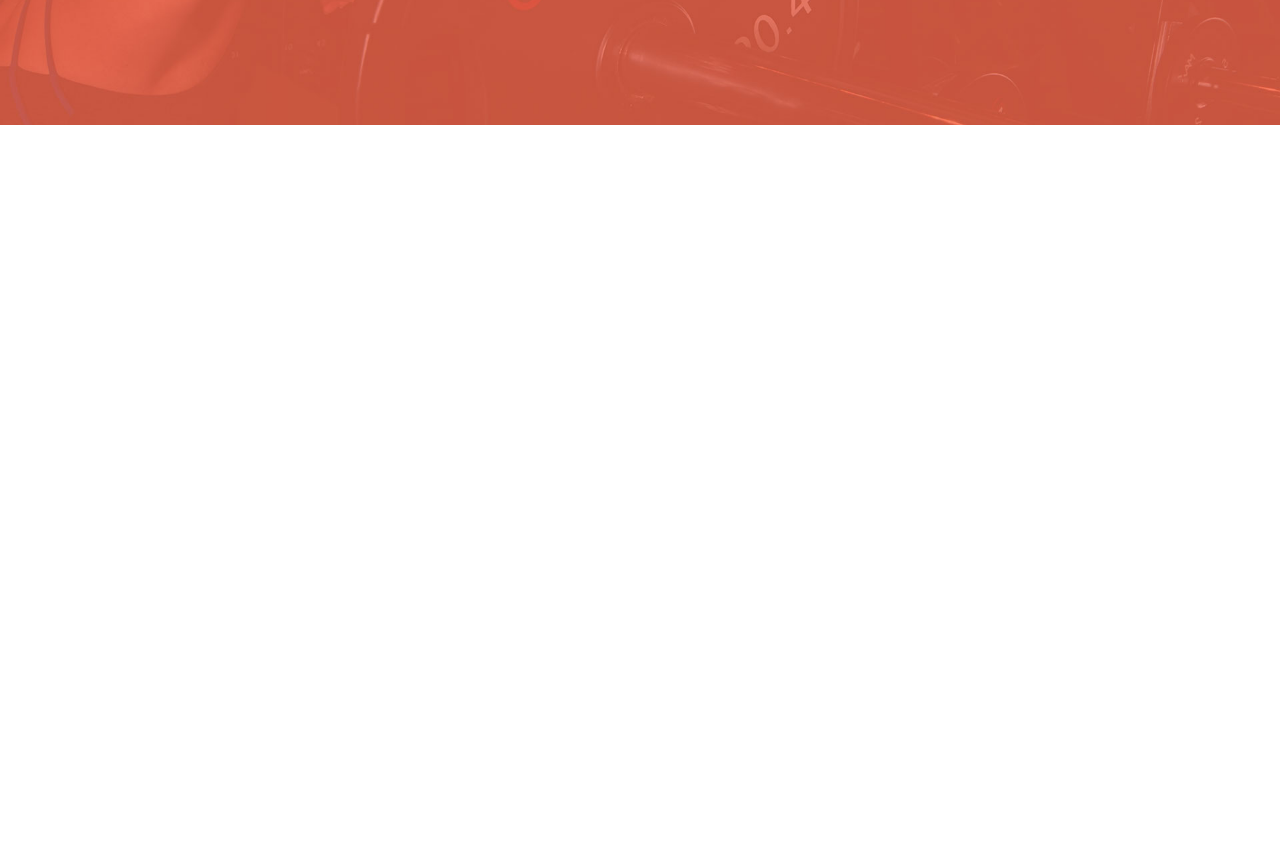
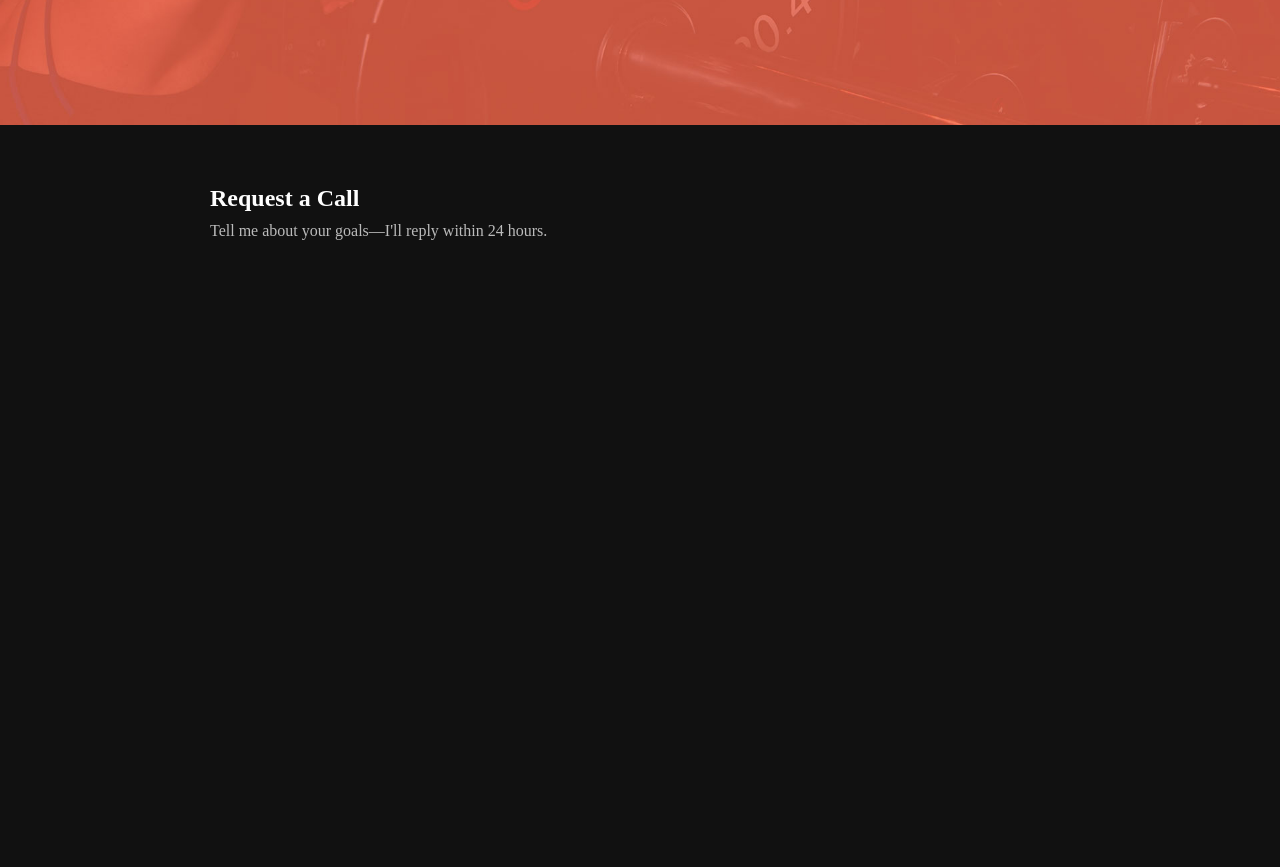
Before and after one commit to roomfulmoshe/moshes_personal_training_website, a plain HTML site: page index.html in a window 1280 px wide. Shown: the part 5204-6071 px from the top of the page. Before the commit the page ends 5939 px from the top, so only its background shows below. Drawn offline with nearby package versions, Linux system fonts and the light colour scheme; a script that the page names is missing.

Commit message:
Form Integration

```diff
--- a/index.html
+++ b/index.html
@@ -305,6 +305,18 @@
         <section id="fixedbtn">
             <div></div>
         </section>
+        <section id="contact" style="padding:60px 20px; background:#111;">
+            <div style="max-width:860px;margin:0 auto;">
+                <h2 style="color:#fff;margin:0 0 10px;">Request a Call</h2>
+                <p style="color:#bbb;margin:0 0 20px;">Tell me about your goals—I'll reply within 24 hours.</p>
+
+                <iframe data-tally-src="https://tally.so/r/w5AWvM?alignLeft=1&hideTitle=1&transparentBackground=1"
+                    loading="lazy" width="100%" height="600" frameborder="0" marginheight="0" marginwidth="0"
+                    title="Contact form" style="background:transparent;"></iframe>
+                <script>var d = document, w = "https://tally.so/widgets/embed.js", v = function () { "Tally" in window || document.querySelectorAll("iframe[data-tally-src]").forEach(function (e) { e.src = e.dataset.tallySrc }); }; if (!document.querySelector('script[src="' + w + '"]')) { var s = document.createElement("script"); s.src = w; s.onload = v; s.defer = !0; document.body.appendChild(s) } else v();</script>
+            </div>
+        </section>
+
     </main>
 
     <script src="https://unpkg.com/aos@2.3.1/dist/aos.js"></script>
```
